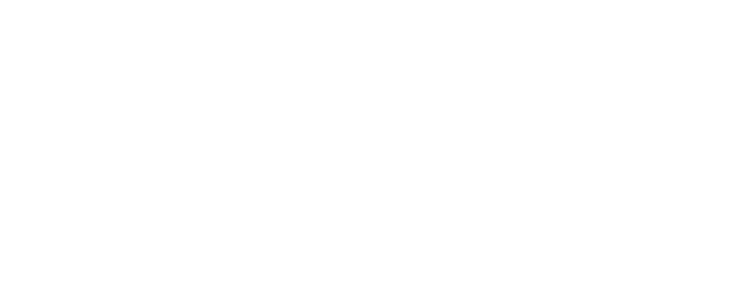
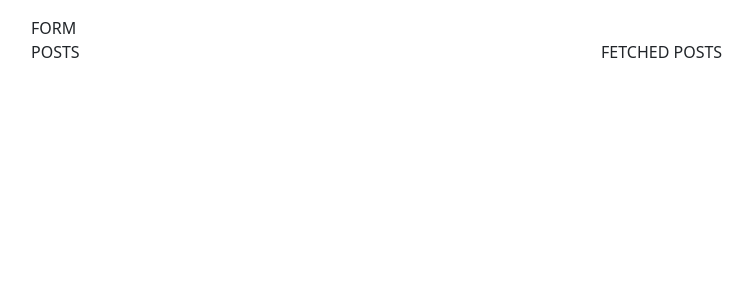
Before and after one commit to Alex21777now/react-redux-course, a React (Create React App) app: page / in a window 1280 px wide. Shown: the top 300 px of the page, without its empty margins (51-804 px from the left). Built offline with nearby package versions, Linux system fonts and the light colour scheme.

Commit message:
some changes

```diff
--- a/src/App.js
+++ b/src/App.js
@@ -2,8 +2,20 @@
 
 function App() {
   return (
-    <div className="container">
-
+    <div className="container pt-3">
+     <div className="row">
+       <div className="col">
+         FORM
+       </div>
+     </div>
+     <div className="row">
+      <div className="col">
+         POSTS
+      </div>
+      <div className="col">
+         FETCHED POSTS
+      </div>
+     </div>
     </div>
   );
 }
```
